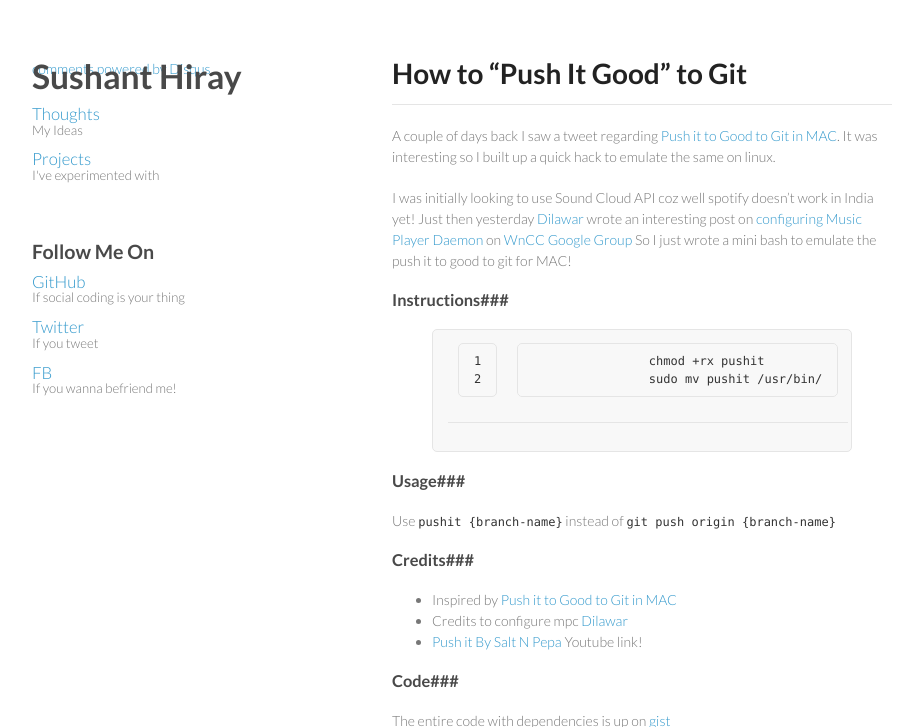
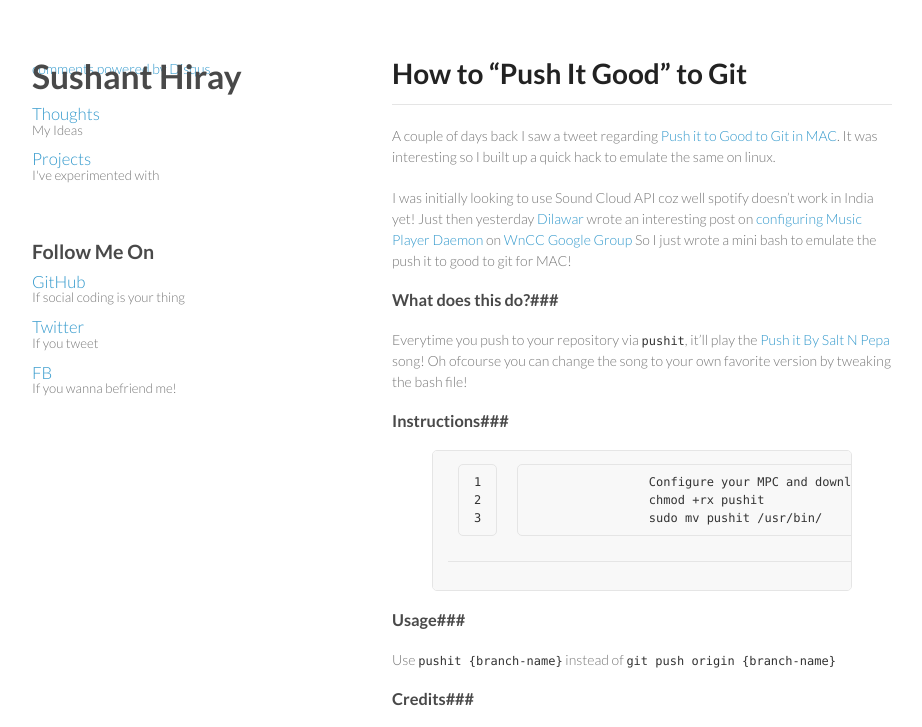
Before and after one commit to sushant-hiray/sushant-hiray.github.io, a Jekyll site: the page built from _posts/2013-12-21-push-it-good-to-git.markdown, in a window 1280 px wide and 1204 px high, cut to the strip 0-727 px from the top of the window. Shown: the whole strip, without its empty margins (178-1100 px from the left). Built offline with Jekyll 4.4.1, drawn with Linux system fonts in a browser that asks for light colours; nearby versions of some CDN libraries; Markdown is read by kramdown in place of the engine named in the settings; comment, search, counter and statistics services are not loaded.

Commit message:
Added what is this?

```diff
--- a/_posts/2013-12-21-push-it-good-to-git.markdown
+++ b/_posts/2013-12-21-push-it-good-to-git.markdown
@@ -8,8 +8,12 @@ A couple of days back I saw a tweet regarding [Push it to Good to Git in MAC][].
 I was initially looking to use Sound Cloud API coz well spotify doesn't work in India yet! Just then yesterday [Dilawar][] wrote an interesting post on [configuring Music Player Daemon][] on [WnCC Google Group][]
 So I just wrote a mini bash to emulate the push it to good to git for MAC!
 
+###What does this do?###
+Everytime you push to your repository via `pushit`, it'll play the [Push it By Salt N Pepa][] song! Oh ofcourse you can change the song to your own favorite version by tweaking the bash file!
+
 ###Instructions###
 {% highlight bash linenos %}
+		Configure your MPC and download all the dependencies from gist!
 		chmod +rx pushit
 		sudo mv pushit /usr/bin/
 {% endhighlight %}
```
